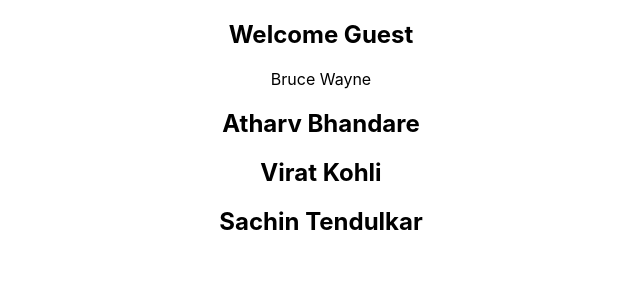
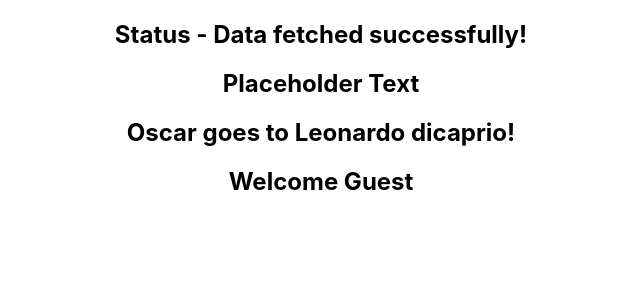
Before and after one commit to atharv02-git/react-typescript, a React (Create React App) app: page / in a window 1280 px wide. Shown: the top 300 px of the page, without its empty margins (319-959 px from the left). Built offline with nearby package versions, Linux system fonts and the light colour scheme.

Commit message:
a union of string literals, children prop, children prop whether type is React or React Node, Optional Props

```diff
--- a/src/App.tsx
+++ b/src/App.tsx
@@ -1,35 +1,22 @@
 import "./App.css";
 import Greet from "./components/Greet";
-import Person from "./components/Person";
-import PersonList from "./components/PersonList";
+import { Heading } from "./components/Heading";
+import { Oscar } from "./components/Oscar";
+import { StatusProps } from "./components/StatusProps";
 
 function App() {
-  const personName = {
-    first: "Bruce",
-    last: "Wayne",
-  };
-
-  // working with array of object
-  const nameList = [
-    {
-      first: "Atharv",
-      last: "Bhandare",
-    },
-    {
-      first: "Virat",
-      last: "Kohli",
-    },
-    {
-      first: "Sachin",
-      last: "Tendulkar",
-    },
-  ];
-
   return (
     <div className="App">
-      <Greet name="Atharv" messageCount={20} isLoggedin={false} />
-      <Person name={personName} />
-      <PersonList names={nameList} />
+      <StatusProps status="success" />
+      <Heading>Placeholder Text</Heading>  {/* (alias) function Heading(): JSX.Element import Heading Type '{ children: string; }' has no properties in common with type 'IntrinsicAttributes'. */}
+
+      {/* Another varaint is when child is another react component */}
+      <Oscar>
+        <Heading>Oscar goes to Leonardo dicaprio!</Heading>
+      </Oscar>
+
+      {/* sometimes it happens a component prop doesn't have to be passed */}
+      <Greet name={'Atharv'} isLoggedin={false} />
     </div>
   );
 }
--- a/src/components/Greet.tsx
+++ b/src/components/Greet.tsx
@@ -1,15 +1,18 @@
+// so if there is no need to pass prop in app.js then the way we do it is that we add a ?
+
 type GreetProps = {
   name: string;
-  messageCount: number;
+  messageCount? : number;
   isLoggedin: boolean;
 };
 
 export default function Greet(props: GreetProps) {
+  const {messageCount = 0} = props;
   return (
     <div>
       <h2>
         {props.isLoggedin
-          ? `Welcome ${props.name}! You have ${props.messageCount} unread messages.`
+          ? `Welcome ${props.name}! You have ${messageCount} unread messages.`
           : "Welcome Guest"}
       </h2>
     </div>
--- /dev/null
+++ b/src/components/Heading.tsx
@@ -0,0 +1,11 @@
+type HeadingProps = {
+    children: string
+}
+
+export function Heading(props: HeadingProps) {
+    return (
+        <div>
+            <h2>{props.children}</h2>
+        </div>
+    )
+}
--- /dev/null
+++ b/src/components/Oscar.tsx
@@ -0,0 +1,12 @@
+// as children component is another React component closed inside parent (Oscar) component
+type OscarProps = {
+    children : React.ReactNode
+}
+
+export function Oscar(props: OscarProps) {
+    return (
+        <div>
+            {props.children}
+        </div>
+    )
+}
--- /dev/null
+++ b/src/components/StatusProps.tsx
@@ -0,0 +1,19 @@
+type StatusProps = {
+    status: 'loading'| 'success' | 'error' //union of string literals
+}
+
+export function StatusProps(props: StatusProps) {
+    let message
+    if(props.status === 'loading'){
+        message = 'Loading...'
+    }else if(props.status === 'success'){
+        message = 'Data fetched successfully!'
+    }else if(props.status === 'error'){
+        message = 'Something went wrong!'
+    }
+    return (
+        <div>
+            <h2>Status - {message}</h2>
+        </div>
+    )
+}
```
Also changed, not shown: src/components/Person.tsx (line endings or trailing spaces).
